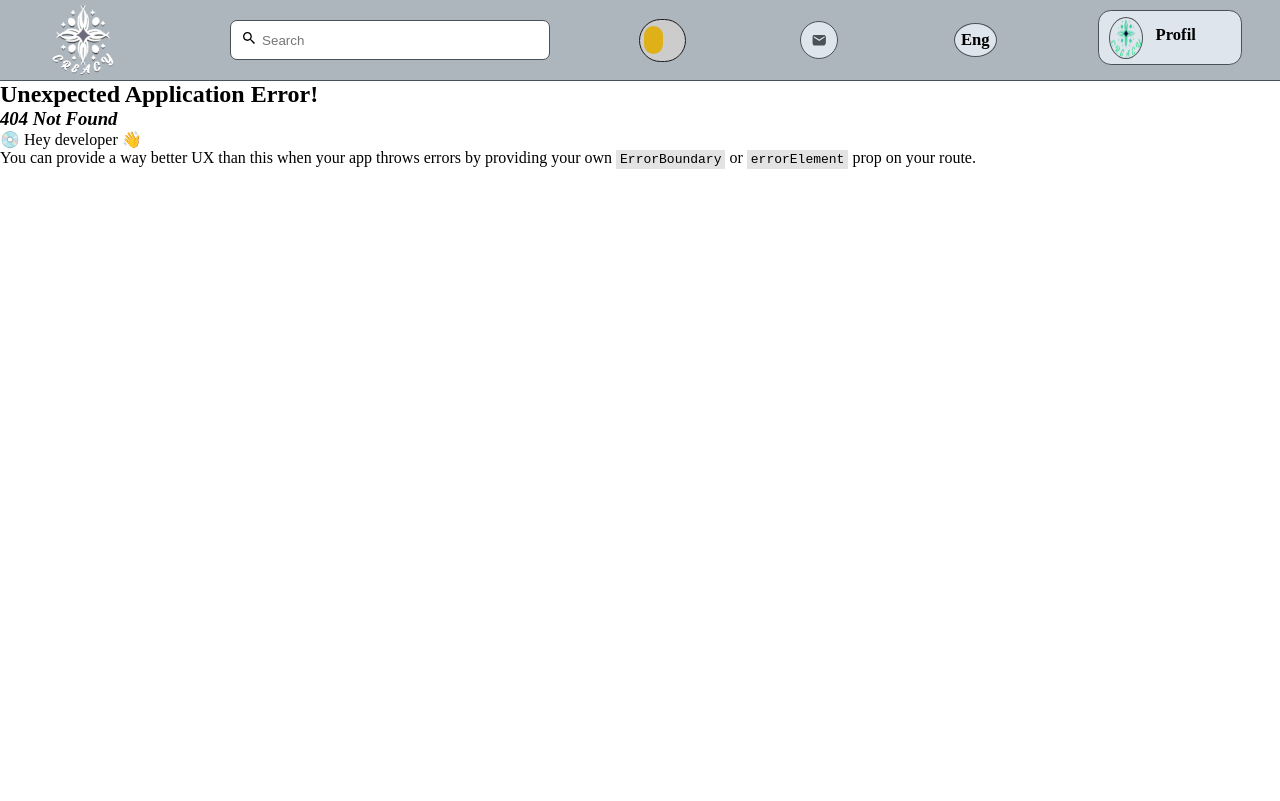
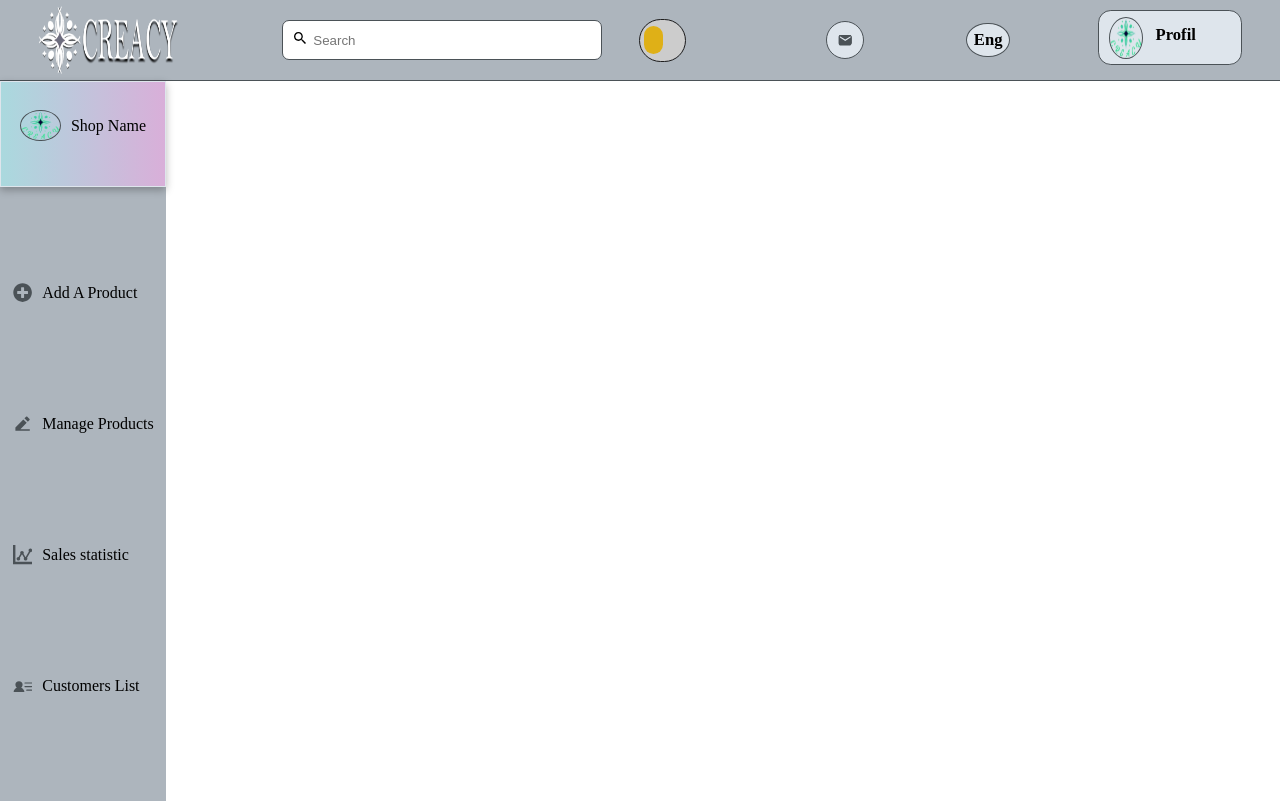
Before and after one commit to selma-lahouali/CREACY-front-end, a React (Vite) app: page /main/myShop in a window 1280 px wide. Before the commit this address had no page. Built offline with nearby package versions, Linux system fonts and the light colour scheme.

Commit message:
navBar-fixed

```diff
--- a/src/App.jsx
+++ b/src/App.jsx
@@ -1,9 +1,9 @@
-import Register from "./pages/Register/Register";
+
 
 const App = () => {
   return (
     <>
-      <Register></Register>
+   vfvfvfv
     </>
   );
 };
--- a/src/components/MyShopSideBar/MyShopSideBar.jsx
+++ b/src/components/MyShopSideBar/MyShopSideBar.jsx
@@ -12,7 +12,7 @@ const MyShopSideBar = () => {
       <div className="shop-sideBar">
         <ul>
           <div className="shop-name">
-            <Link to="./shopInfo">
+            <Link to="./main/shopInfo">
               <li>
                 <img
                   src={shopLogo}
@@ -25,7 +25,7 @@ const MyShopSideBar = () => {
           </div>
           {/* add New Product / add New Product / add New Product / add New Product  */}
           <div className="sideBar-list">
-            <NavLink to="/addNewProduct">
+            <NavLink to="/main/addNewProduct">
               <li>
                 <FaPlusCircle className="shop-icon" /> Add A Product
               </li>
@@ -33,7 +33,7 @@ const MyShopSideBar = () => {
           </div>
           {/* manage Products / manage Products / manage Products / manage Products / manage Products */}
           <div className="sideBar-list">
-            <NavLink to="/manageProducts">
+            <NavLink to="/main/manageProducts">
               <li>
                 <RiEdit2Fill className="shop-icon" />
                 Manage Products
@@ -42,7 +42,7 @@ const MyShopSideBar = () => {
           </div>
           {/* sales Statistic / sales Statistic / sales Statistic / sales Statistic / sales Statistic */}
           <div className="sideBar-list">
-            <NavLink to="/salesStatistic">
+            <NavLink to="/main/salesStatistic">
               <li>
                 <ImStatsDots className="shop-icon" />
                 Sales statistic
@@ -51,7 +51,7 @@ const MyShopSideBar = () => {
           </div>
           {/* customers List / customers List / customers List / customers List / customers List */}
           <div className="sideBar-list">
-            <NavLink to="/customersList">
+            <NavLink to="/main/customersList">
               <li>
                 <PiUserListFill className="shop-icon" /> Customers List
               </li>
--- a/src/components/NavBar/NavBar.css
+++ b/src/components/NavBar/NavBar.css
@@ -1,14 +1,14 @@
 .navBar {
   display: flex;
-  gap: 9vw;
+  gap: 8vw;
   align-items: center;
   background-color: var(--mediumBleu);
-  padding: 0.5vh 4vw;
+  padding: 0.5vh 3vw;
   border-bottom: 1px solid var(--darkBleu);
   color: var(--fontColor);
 }
 .home-logo {
-  width: 5vw;
+  width: 11vw;
   height: 9vh;
 }
 .searchBar input {
@@ -23,7 +23,7 @@
 }
 .searchIcon {
   position: absolute;
-  left: 18.8vw;
+  left: 22.8vw;
   top: 3.8vh;
 }
 .searchBar input:focus {
--- a/src/components/NavBar/NavBar.jsx
+++ b/src/components/NavBar/NavBar.jsx
@@ -1,10 +1,10 @@
-import logo from "../../assets/logoV2.png";
+import logo from "../../assets/logo-navBare .png";
 import { MdEmail } from "react-icons/md";
 import { IoMdSearch } from "react-icons/io";
 import "./NavBar.css";
 import { useState } from "react";
 import profilImage from "../../assets/logo.png";
-import { Link } from "react-router-dom";
+import { Link, Outlet } from "react-router-dom";
 import DarkLightMode from "../DarkLightMode/DarkLightMode";
 
 const NavBar = () => {
@@ -56,6 +56,7 @@ const NavBar = () => {
           </h1>
         </div>
       </div>
+      <Outlet />
     </>
   );
 };
--- a/src/components/SideBar/SideBar.jsx
+++ b/src/components/SideBar/SideBar.jsx
@@ -11,19 +11,19 @@ const SideBar = () => {
       <div className="sideBar">
         <ul>
           <div className="sideBar-top">
-            <Link to="/cart">
+            <Link to="/main/cart">
               <li>
                 <FaShoppingCart className="sideBar-icon" />
                 My Cart
               </li>
             </Link>
-            <Link to="/favorit">
+            <Link to="/main/favorit">
               <li>
                 <IoMdHeart className="sideBar-icon" />
                 Favorites
               </li>
             </Link>
-            <Link to="/myShop">
+            <Link to="/main/myShop">
               <li>
                 <FaShop className="sideBar-icon" />
                 My Shop
@@ -31,7 +31,7 @@ const SideBar = () => {
             </Link>
           </div>
           <div className="sideBar-bottom">
-            <Link to="/settings">
+            <Link to="/main/settings">
               <li>
                 <IoSettingsSharp className="sideBar-icon" />
                 Settings
--- a/src/main.jsx
+++ b/src/main.jsx
@@ -12,8 +12,26 @@ import NavBar from "./components/NavBar/NavBar.jsx";
 
 const router = createBrowserRouter([
   {
-    path: "/",
-    element: <App></App>,
+    path: "/main",
+    element: <NavBar></NavBar>,
+    children: [
+      {
+        path: "test",
+        element: <App></App>,
+      },
+      {
+        path: "home",
+        element: <Home></Home>,
+      },
+      {
+        path: "myShop",
+        element: <MyShop></MyShop>,
+      },
+      {
+        path: "addNewProduct",
+        element: <AddNewProd></AddNewProd>,
+      },
+    ],
   },
   {
     path: "/register",
@@ -23,23 +41,10 @@ const router = createBrowserRouter([
     path: "/login",
     element: <Login></Login>,
   },
-  {
-    path: "/home",
-    element: <Home></Home>,
-  },
-  {
-    path: "/myShop",
-    element: <MyShop></MyShop>,
-  },
-  {
-    path: "/addNewProduct",
-    element: <AddNewProd></AddNewProd>,
-  },
 ]);
 
 ReactDOM.createRoot(document.getElementById("root")).render(
   <React.StrictMode>
-    < NavBar></NavBar>
     <RouterProvider router={router} />
   </React.StrictMode>
 );
--- a/src/pages/Login/Login.jsx
+++ b/src/pages/Login/Login.jsx
@@ -1,4 +1,4 @@
-import { Link } from "react-router-dom";
+import { Link, useNavigate } from "react-router-dom";
 import { MdOutlineMail } from "react-icons/md";
 import registerImage from "../../assets/register-image.webp";
 import { FaRegEye, FaRegEyeSlash } from "react-icons/fa";
@@ -17,12 +17,16 @@ const Login = () => {
   const togglePasswordVisibility = () => {
     setPasswordVisible(!passwordVisible);
   };
+
   // login API call / login API call / login API call / login API call
+  const navigate = useNavigate();
   const handlsubmit = (e) => {
     e.preventDefault();
     axios
       .post("http://localhost:3000/auth/login", { email, password })
-      .then((res) => console.log(res.data, "login successful"))
+      .then((res) => {
+        console.log(res.data, "login successful"), navigate("/home");
+      })
       .catch((err) => setError(err.response.data));
   };
 
--- a/src/pages/MyShop/Shop/MyShop.jsx
+++ b/src/pages/MyShop/Shop/MyShop.jsx
@@ -1,9 +1,9 @@
 import MyShopSideBar from "../../../components/MyShopSideBar/MyShopSideBar";
-
 const MyShop = () => {
   return (
     <div>
       <MyShopSideBar></MyShopSideBar>
+
     </div>
   );
 };
--- a/src/pages/Register/Register.jsx
+++ b/src/pages/Register/Register.jsx
@@ -1,4 +1,4 @@
-import { Link } from "react-router-dom";
+import { Link, useNavigate } from "react-router-dom";
 import "./Register.css";
 import { FaUserCircle, FaRegEye, FaRegEyeSlash } from "react-icons/fa";
 import { MdOutlineMail } from "react-icons/md";
@@ -17,6 +17,7 @@ const Register = () => {
     setPasswordVisible(!passwordVisible);
   };
   // register API call / register API call / register API call / register API call
+  const navigate = useNavigate();
   const handleSubmit = (e) => {
     e.preventDefault();
     axios
@@ -26,7 +27,7 @@ const Register = () => {
         password,
       })
       .then(() => {
-        alert("Registation Successful.");
+        alert("Registation Successful."), navigate("/home");
       })
       .catch((err) => {
         console.error(err);
```
Also changed, not shown: src/assets/logo-navBare .png (added).
